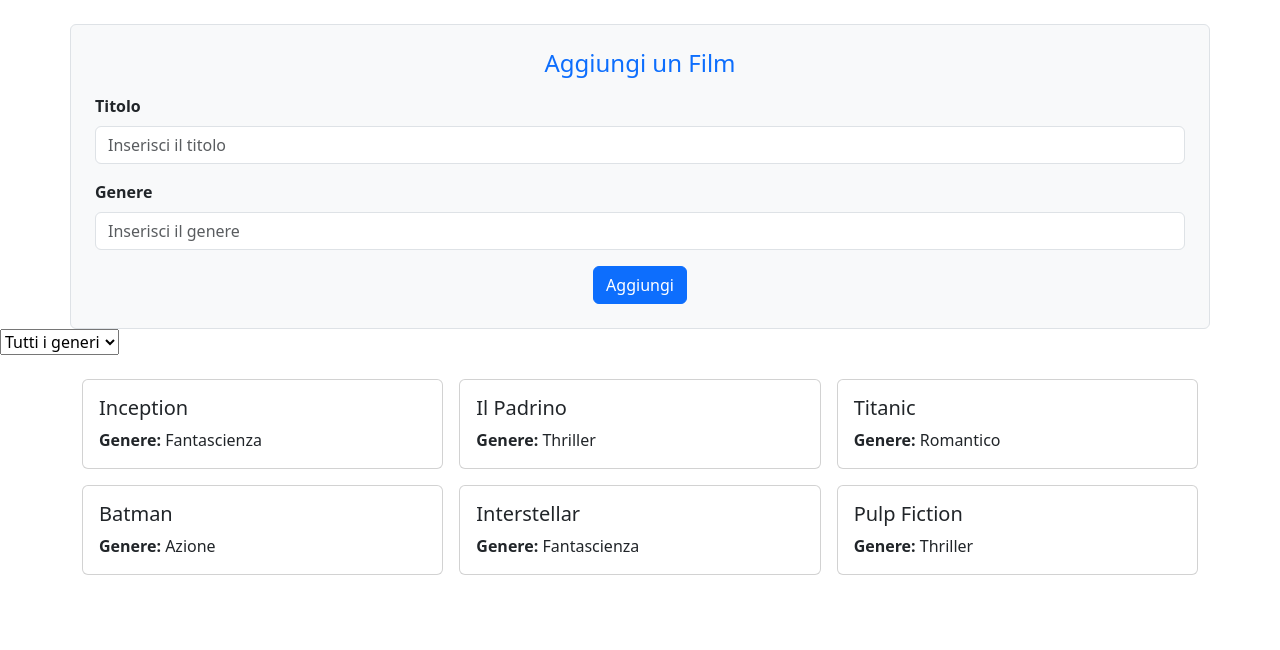
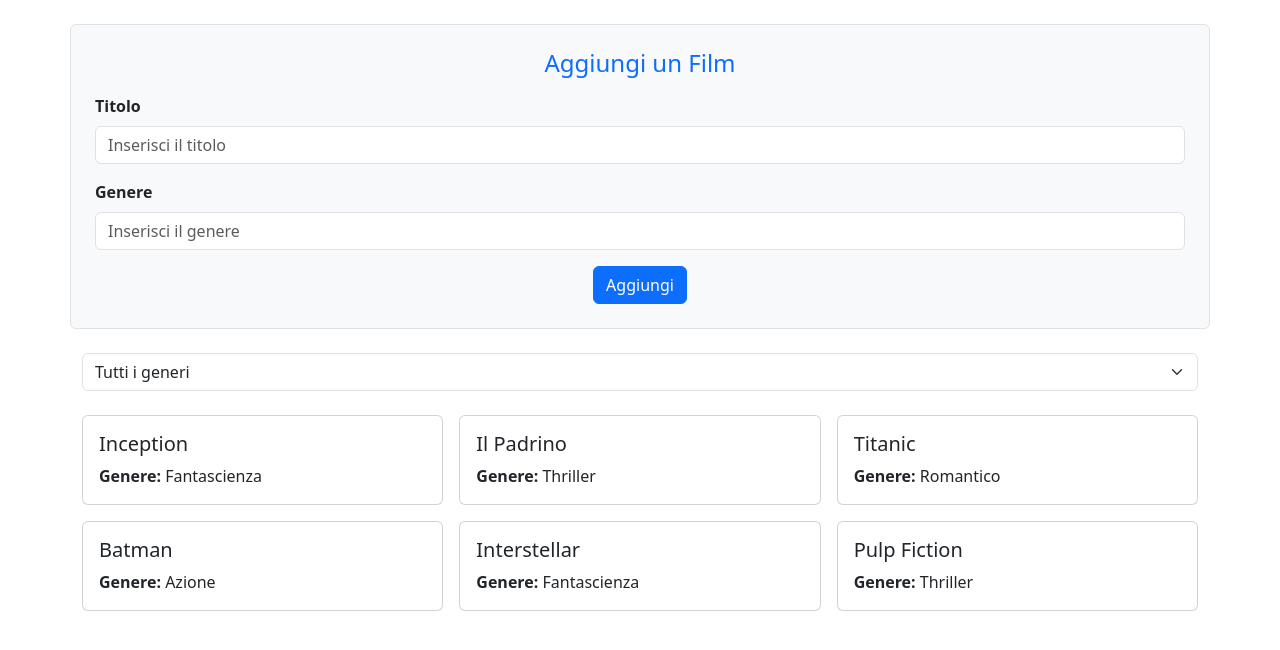
Before and after one commit to Michecosa/react-movie-filter, a React (Vite) app: page / in a window 1280 px wide. Shown: the top 650 px of the page. Built offline with nearby package versions, Linux system fonts and the light colour scheme.

Commit message:
Add bootstrap classes to style the select section

```diff
--- a/src/components/movies-list/Movies.jsx
+++ b/src/components/movies-list/Movies.jsx
@@ -45,7 +45,9 @@ export default function Movies({ moviesList }) {
         setNewGenre={setNewGenre}
       />
 
+      <div className="container mt-4">
         <select
+          className="form-select mb-3"
           value={selectedGenre}
           onChange={(e) => setSelectedGenre(e.target.value)}
         >
@@ -56,6 +58,7 @@ export default function Movies({ moviesList }) {
             </option>
           ))}
         </select>
+      </div>
 
       <MoviesList filteredMovies={filteredMovies} />
     </>
```
Lines whose indentation alone changed are shown as unchanged.
